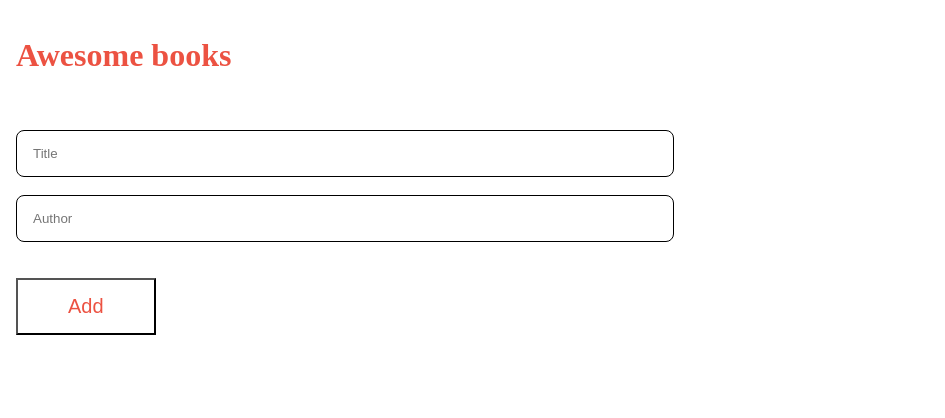
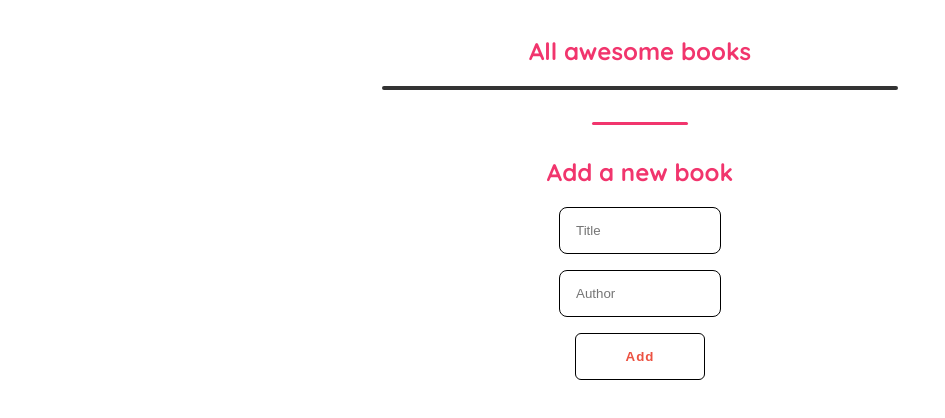
Before and after one commit to HanningtoneM/Awesome-books, a website: page index.html in a window 1280 px wide. Shown: the whole page, without its empty margins (0-945 px from the left). Drawn offline with Linux system fonts and the light colour scheme.

Commit message:
Add h2 and styling

```diff
--- a/index.html
+++ b/index.html
@@ -8,8 +8,9 @@
     <link rel="stylesheet" href="style.css">
 </head>
 <body>
-    <h1>Awesome books</h1>
+    <h2 class="titleListBooks">All awesome books</h2>
     <div class="list-books"></div>
+    <h2 class="titleFormAdd">Add a new book</h2>
     <form class="form-input">
         <ul>
             <li>
--- a/style.css
+++ b/style.css
@@ -1,9 +1,15 @@
+@import url('https://fonts.googleapis.com/css2?family=Quicksand:wght@300;400;500;600;700&display=swap');
+
 button {
   background-color: #fff;
   color: #ec5242;
   padding: 15px 50px;
-  font-size: 20px;
-  margin-top: 20px;
+  font-weight: bold;
+  letter-spacing: 1px;
+  border: 1px solid black;
+  border-radius: 6px;
+  cursor: pointer;
+  margin: auto;
 }
 
 button:hover {
@@ -15,28 +21,74 @@ button:hover {
 }
 
 .form-input {
-  display: flex;
-  flex-direction: column;
+  margin: 0 auto;
+  max-width: 16rem;
+  box-sizing: border-box;
 }
 
 form input {
   display: block;
-  width: 80%;
-  margin-top: 18px;
+  width: 100%;
   border: 1px;
   border-radius: 8px;
   padding: 15px 16px;
   border-color: black;
   border-style: groove;
+  margin: auto;
 }
 
-h1 {
-  color: #ec5242;
+table {
+  border-collapse: collapse;
+  width: 100%;
+}
+
+tr:nth-child(even) {
+  background-color: lightgray;
+}
+
+.list-books {
+  border: 0.125rem solid #333;
+  border-radius: 0.25rem;
+  max-width: 32rem;
+  margin: 0 auto;
+  margin-bottom: 4rem;
+}
+
+.book-container {
+  display: flex;
+  justify-content: space-between;
+  padding: 0.5rem;
+}
+
+.titleListBooks {
+  text-align: center;
+  color: #f1356d;
+}
+
+.titleFormAdd {
+  text-align: center;
+  color: #f1356d;
+}
+
+.titleFormAdd::before {
+  content: '';
+  height: 3px;
+  width: 6rem;
+  margin: 0 auto;
+  display: flex;
+  position: relative;
+  bottom: 2rem;
+  z-index: -1;
+  border-radius: 3px;
+  background: #f1356d;
 }
 
 body {
   padding: 1em;
   margin: 0;
+  font-family: 'Quicksand', 'Courier New', Courier, monospace;
+  box-sizing: border-box;
+  color: #333;
 }
 
 ul {
@@ -47,6 +99,8 @@ ul {
 li {
   margin: 0;
   margin-bottom: 1rem;
+  display: flex;
+  justify-content: flex-end;
 }
 
 p {
```
